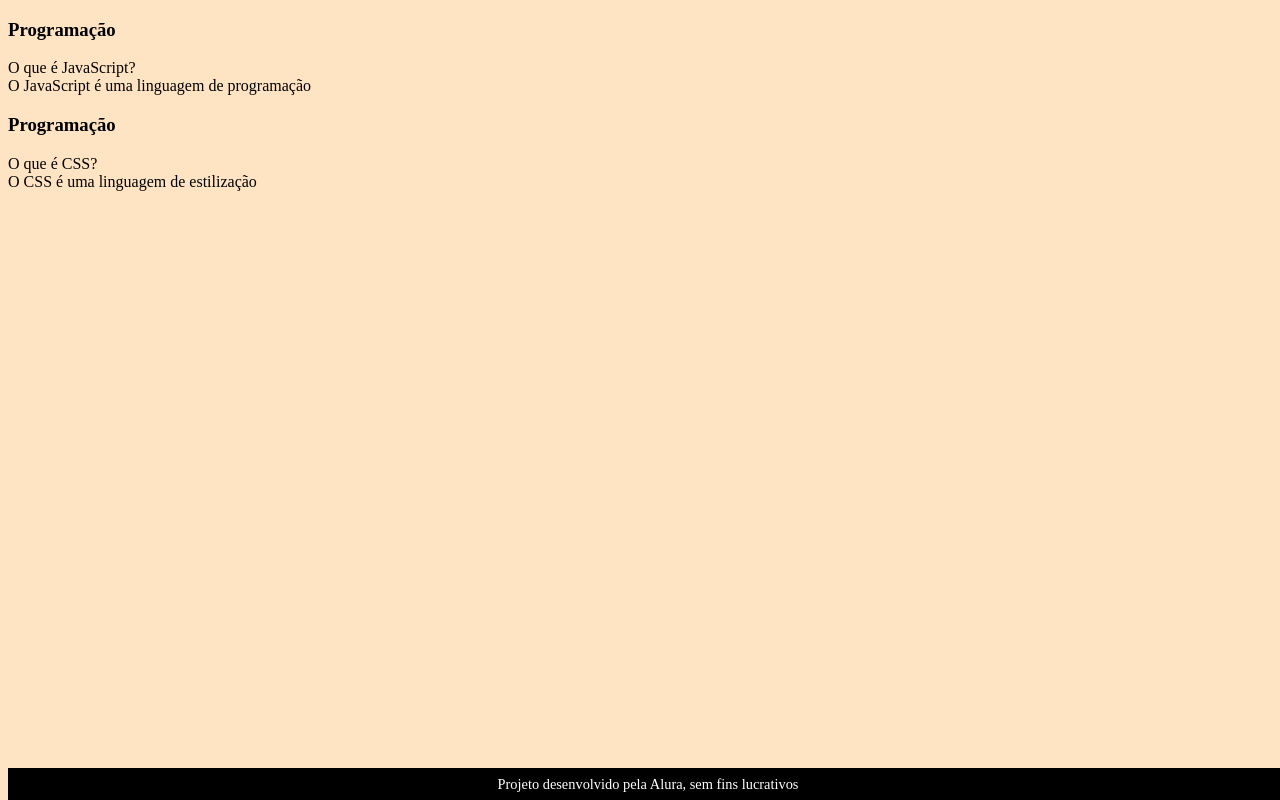
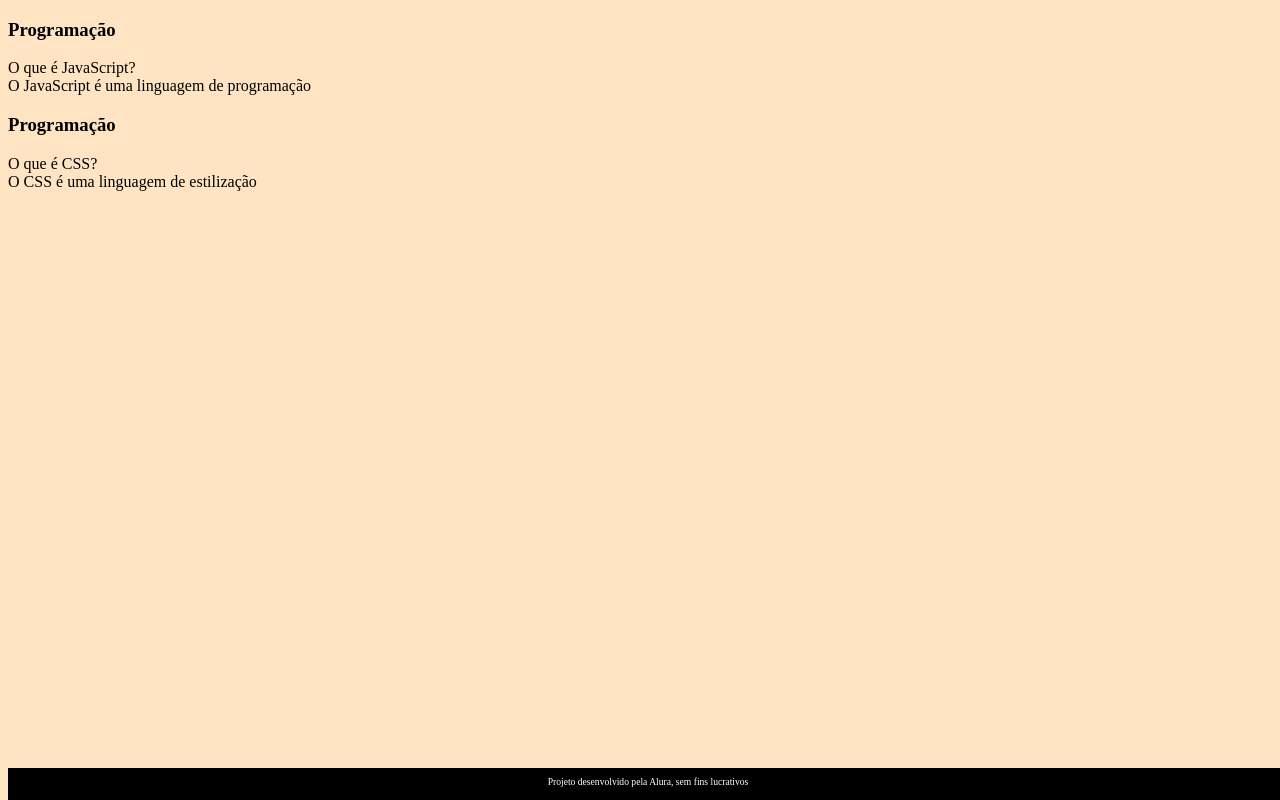
Before and after one commit to biancascheffer/alura3, a plain HTML site: page index.html in a window 1280 px wide. Drawn offline with Linux system fonts and the light colour scheme.

Commit message:
vbnfgzjfgg

```diff
--- a/assets/style.css
+++ b/assets/style.css
@@ -12,6 +12,6 @@ footer {
 }
 footer p {
     text-align: center;
-    font-size: 0.9rem;
+    font-size: 0.6rem;
     margin-top: 0.5rem;
 }
```
